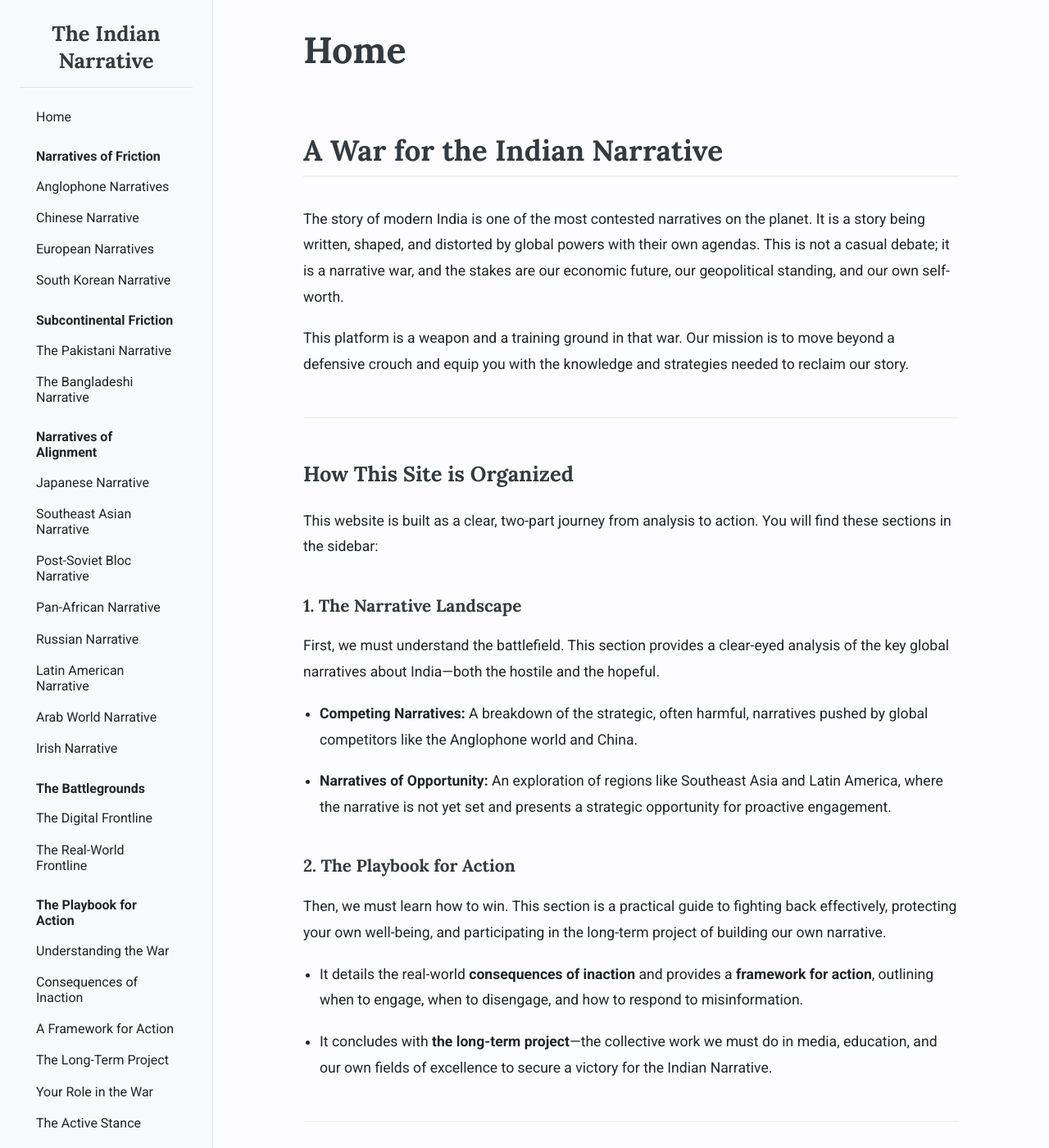
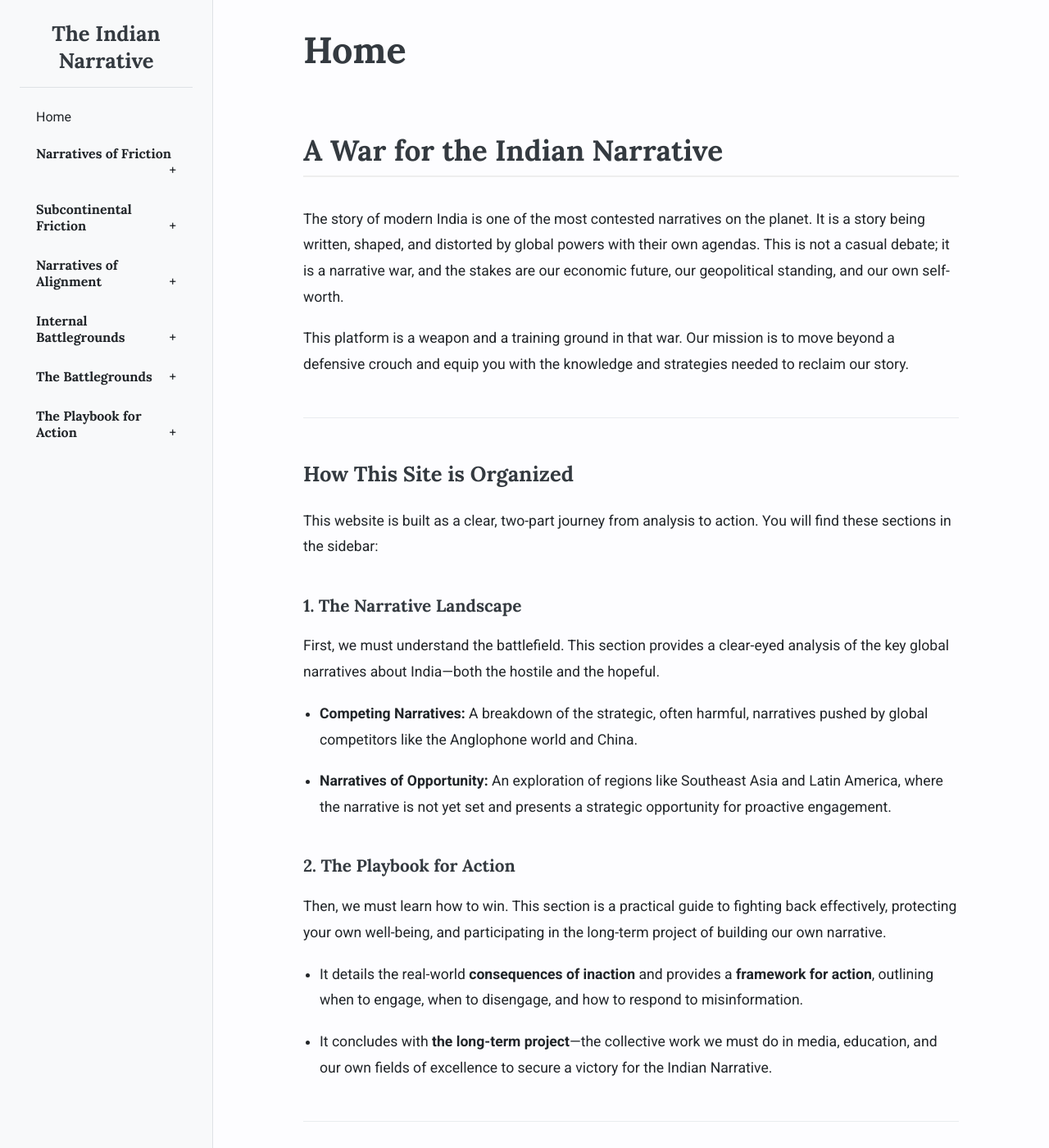
Before and after one commit to nodesman/indian-narrative, a Jekyll site: the page built from index.md, in a window 1280 px wide and 1400 px high. Shown: the whole window at 82% size. Built offline with Jekyll 4.4.1, drawn with Linux system fonts in a browser that asks for light colours.

Commit message:
feat: Implement collapsible sidebar navigation
- Reorders sidebar categories into a more logical flow (External -> Internal -> Where -> How).
- Implements a collapsible accordion menu for all top-level sections.
- This provides a cleaner, high-level overview of the site structure and improves usability, especially on smaller screens.

```diff
--- a/_layouts/default.html
+++ b/_layouts/default.html
@@ -16,8 +16,8 @@
         <a href="{{"/" | relative_url }}">Home</a>
 
         <div class="nav-category">
-          <span class="nav-category-title">Narratives of Friction</span>
-          <div class="nav-submenu">
+          <button type="button" class="collapsible">Narratives of Friction</button>
+          <div class="collapsible-content">
             <a href="{{"/anglophone-narrative/" | relative_url }}">Anglophone Narratives</a>
             <a href="{{"/chinese-narrative/" | relative_url }}">Chinese Narrative</a>
             <a href="{{"/european-narrative/" | relative_url }}">European Narratives</a>
@@ -26,16 +26,16 @@
         </div>
 
         <div class="nav-category">
-          <span class="nav-category-title">Subcontinental Friction</span>
-          <div class="nav-submenu">
+          <button type="button" class="collapsible">Subcontinental Friction</button>
+          <div class="collapsible-content">
             <a href="{{"/pakistan-narrative/" | relative_url }}">The Pakistani Narrative</a>
             <a href="{{"/bangladesh-narrative/" | relative_url }}">The Bangladeshi Narrative</a>
           </div>
         </div>
 
         <div class="nav-category">
-          <span class="nav-category-title">Narratives of Alignment</span>
-          <div class="nav-submenu">
+          <button type="button" class="collapsible">Narratives of Alignment</button>
+          <div class="collapsible-content">
             <a href="{{"/japan-narrative/" | relative_url }}">Japanese Narrative</a>
             <a href="{{"/southeast-asia-narrative/" | relative_url }}">Southeast Asian Narrative</a>
             <a href="{{"/post-soviet-narrative/" | relative_url }}">Post-Soviet Bloc Narrative</a>
@@ -48,32 +48,32 @@
         </div>
 
         <div class="nav-category">
-          <span class="nav-category-title">The Battlegrounds</span>
-          <div class="nav-submenu">
+          <button type="button" class="collapsible">Internal Battlegrounds</button>
+          <div class="collapsible-content">
+            <a href="{{"/colonial-hangover/" | relative_url }}">The Colonial Hangover</a>
+            <a href="{{"/fractured-mirror/" | relative_url }}">The Fractured Mirror</a>
+            <a href="{{"/crab-mentality/" | relative_url }}">The "Crab Mentality"</a>
+            <a href="{{"/poison-of-racism/" | relative_url }}">The Poison of Racism</a>
+          </div>
+        </div>
+
+        <div class="nav-category">
+          <button type="button" class="collapsible">The Battlegrounds</button>
+          <div class="collapsible-content">
             <a href="{{"/digital-frontline/" | relative_url }}">The Digital Frontline</a>
             <a href="{{"/real-world-frontline/" | relative_url }}">The Real-World Frontline</a>
           </div>
         </div>
 
         <div class="nav-category">
-          <span class="nav-category-title">The Playbook for Action</span>
-          <div class="nav-submenu">
+          <button type="button" class="collapsible">The Playbook for Action</button>
+          <div class="collapsible-content">
             <a href="{{"/understanding-the-war/" | relative_url }}">Understanding the War</a>
             <a href="{{"/consequences-of-inaction/" | relative_url }}">Consequences of Inaction</a>
             <a href="{{"/framework-for-action/" | relative_url }}">A Framework for Action</a>
             <a href="{{"/the-long-term-project/" | relative_url }}">The Long-Term Project</a>
             <a href="{{"/your-role-in-the-war/" | relative_url }}">Your Role in the War</a>
             <a href="{{"/the-active-stance/" | relative_url }}">The Active Stance</a>
-          </div>
-        </div>
-
-        <div class="nav-category">
-          <span class="nav-category-title">Internal Battlegrounds</span>
-          <div class="nav-submenu">
-            <a href="{{"/colonial-hangover/" | relative_url }}">The Colonial Hangover</a>
-            <a href="{{"/fractured-mirror/" | relative_url }}">The Fractured Mirror</a>
-            <a href="{{"/crab-mentality/" | relative_url }}">The "Crab Mentality"</a>
-            <a href="{{"/poison-of-racism/" | relative_url }}">The Poison of Racism</a>
           </div>
         </div>
       </nav>
--- a/assets/css/main.scss
+++ b/assets/css/main.scss
@@ -80,6 +80,47 @@ body {
   margin-top: 0.5rem; /* Reduced from 1rem */
   cursor: default;
 }
+
+/* --- Collapsible Sidebar --- */
+.collapsible {
+  background-color: transparent;
+  color: var(--text-color);
+  cursor: pointer;
+  padding: 0.75rem 1.25rem;
+  width: 100%;
+  border: none;
+  text-align: left;
+  outline: none;
+  font-size: 1rem;
+  font-weight: 700;
+  font-family: var(--font-headings);
+}
+
+.collapsible:after {
+  content: '\002B'; /* Plus sign */
+  color: var(--text-color);
+  font-weight: bold;
+  float: right;
+  margin-left: 5px;
+}
+
+.collapsible.active:after {
+  content: "\2212"; /* Minus sign */
+}
+
+.collapsible-content {
+  padding: 0 0 0 1.25rem; /* Indent content */
+  max-height: 0;
+  overflow: hidden;
+  transition: max-height 0.2s ease-out;
+  background-color: var(--sidebar-bg);
+}
+
+.collapsible-content a {
+  font-weight: 400;
+  font-size: 0.95rem;
+}
+
 
 .nav-subcategory-title {
   padding: 0.75rem 1.25rem 0.25rem;
```
Also changed, not shown: other parts of _layouts/default.html (+17 -0 lines).
